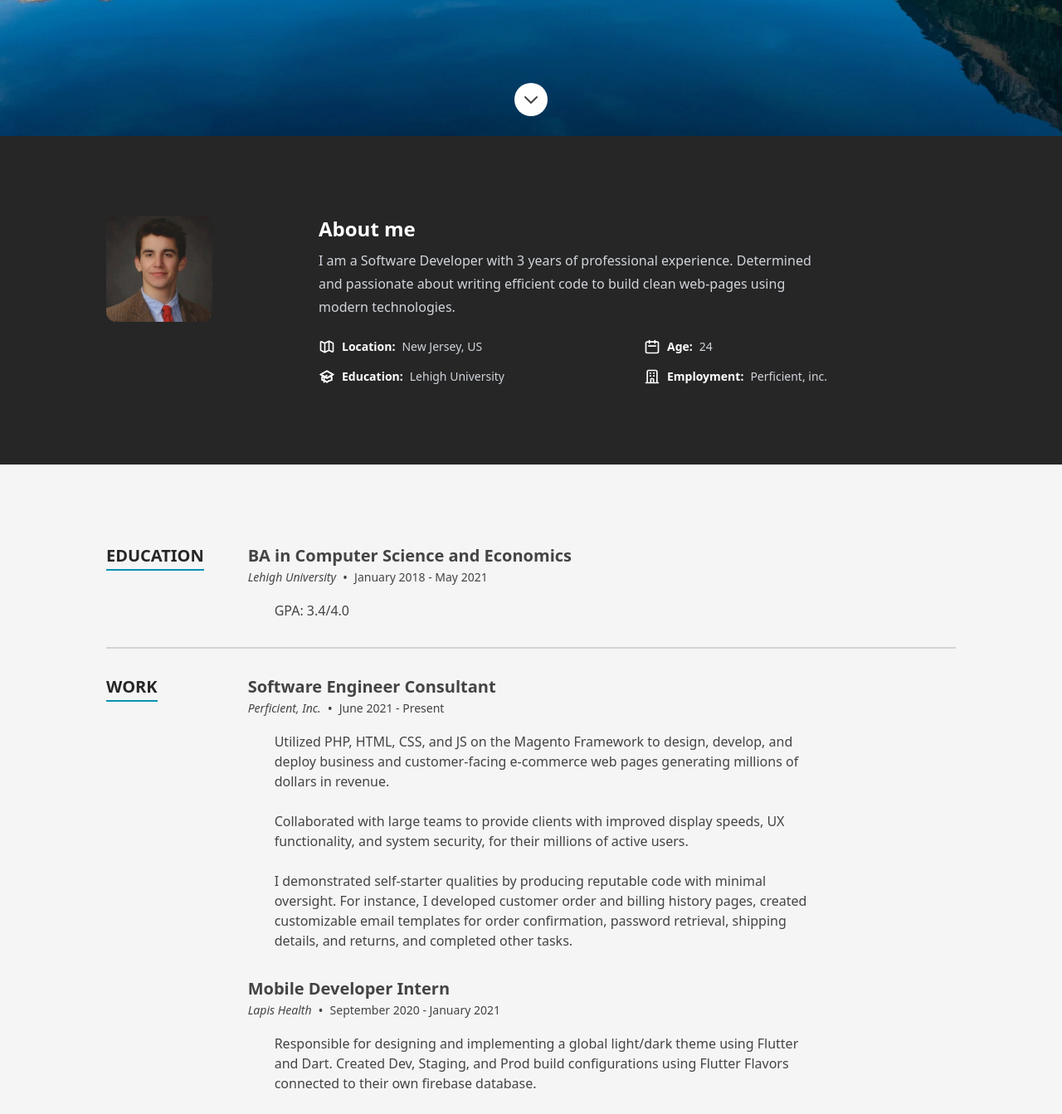
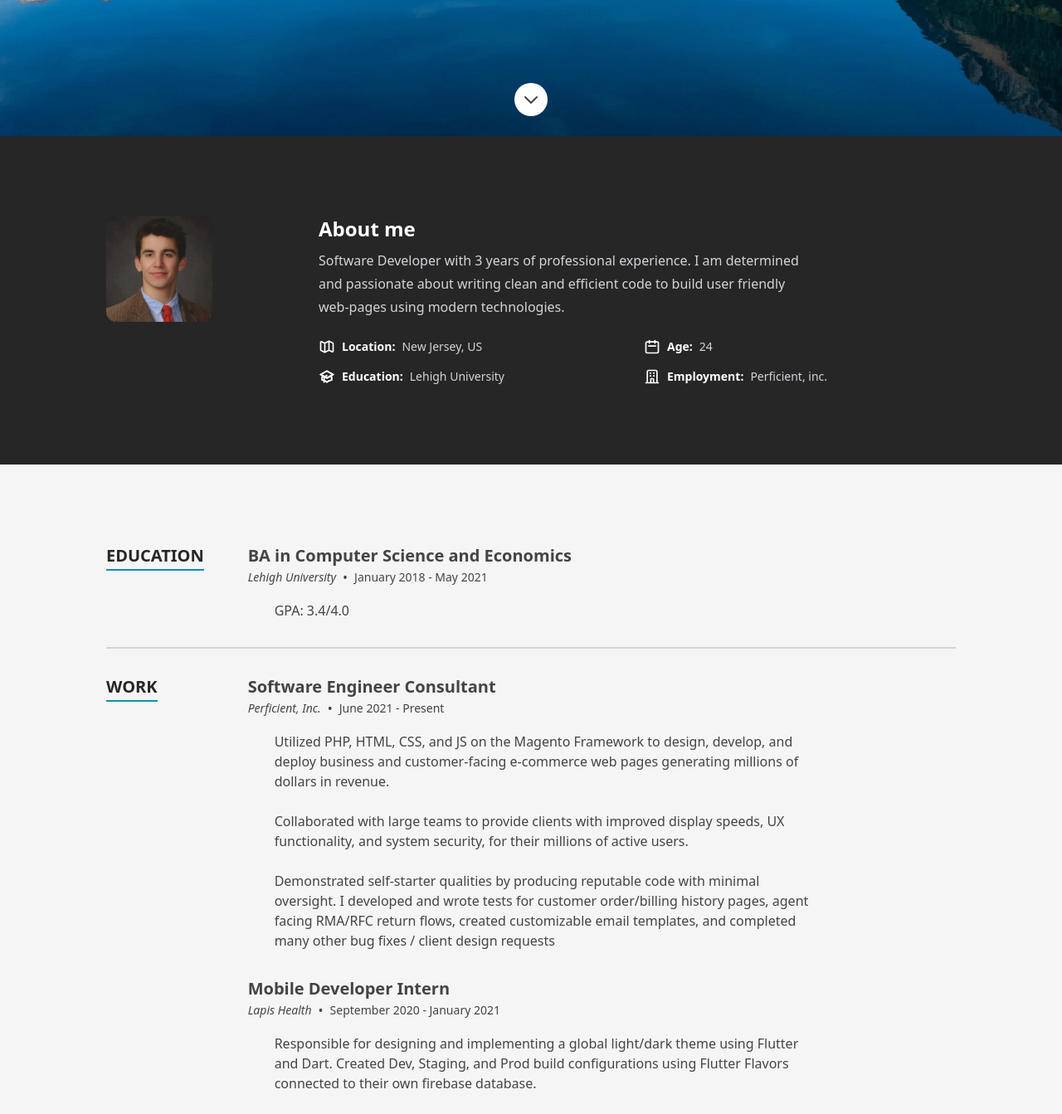
Before and after one commit to rmcguiness/rcm-react-resume, a Next.js app: page / in a window 1280 px wide. Shown: the part 636-1979 px from the top of the page at 83% size. Built offline with nearby package versions, Linux system fonts and the light colour scheme.

Commit message:
updated Resume

```diff
--- a/src/data/data.tsx
+++ b/src/data/data.tsx
@@ -93,7 +93,7 @@ export const heroData: Hero = {
  */
 export const aboutData: About = {
   profileImageSrc: profilepic,
-  description: `I am a Software Developer with 3 years of professional experience. Determined and passionate about writing efficient code to build clean web-pages using modern technologies.`,
+  description: `Software Developer with 3 years of professional experience. I am determined and passionate about writing clean and efficient code to build user friendly web-pages using modern technologies.`,
   aboutItems: [
     {label: 'Location', text: 'New Jersey, US', Icon: MapIcon},
     {label: 'Age', text: '24', Icon: CalendarIcon},
@@ -228,7 +228,7 @@ export const experience: TimelineItem[] = [
         </p>
         <br/>
         <p>
-          I demonstrated self-starter qualities by producing reputable code with minimal oversight. For instance, I developed customer order and billing history pages, created customizable email templates for order confirmation, password retrieval, shipping details, and returns, and completed other tasks.
+          Demonstrated self-starter qualities by producing reputable code with minimal oversight. I developed and wrote tests for customer order/billing history pages, agent facing RMA/RFC return flows, created customizable email templates, and completed many other bug fixes / client design requests
         </p>
 
       </div>
```
Also changed, not shown: 1 other file (tests, documents, lock files or other folders).
